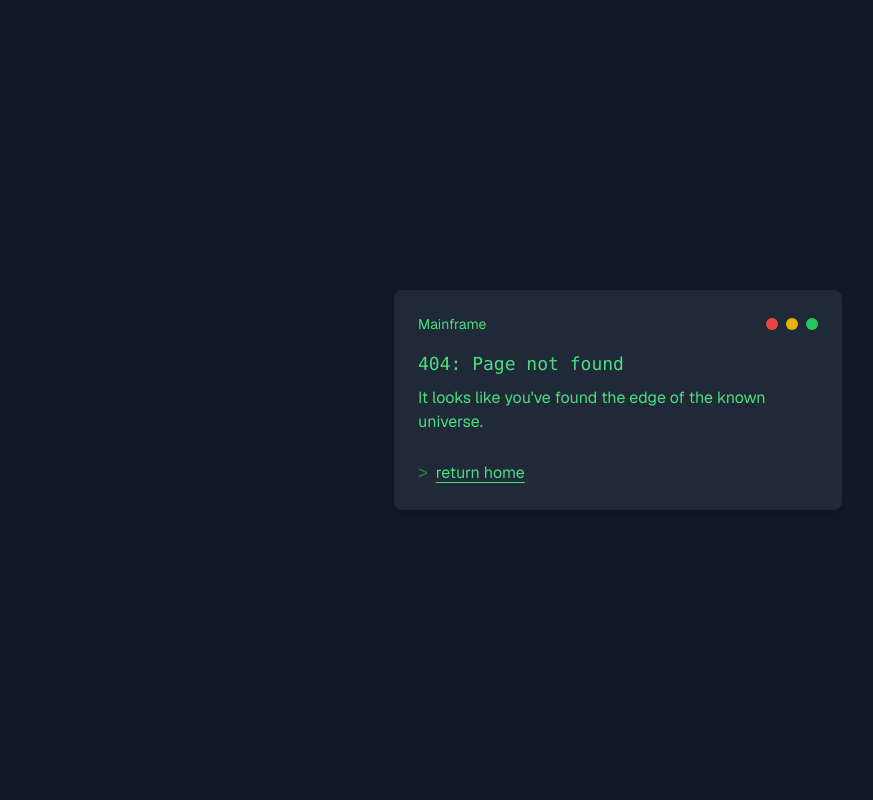
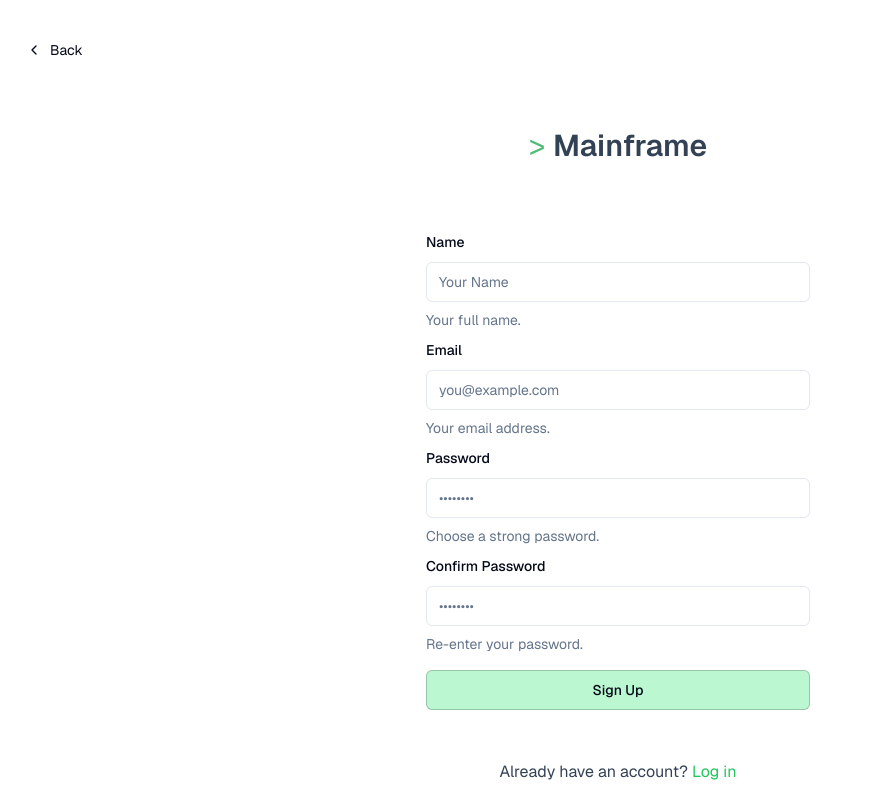
Before and after one commit to louremipsum/learnterminal, a Next.js app: page /signup in a window 1280 px wide. Before the commit this address had no page. Shown: the whole page, without its empty margins (22-895 px from the left). Built offline with nearby package versions, Linux system fonts and the light colour scheme.

Commit message:
refactor: Add Signup page component for user registration

```diff
--- /dev/null
+++ b/app/signup/page.tsx
@@ -0,0 +1,195 @@
+"use client";
+
+import Link from "next/link";
+import { createClient } from "@/utils/supabase/client";
+import { redirect } from "next/navigation";
+import { zodResolver } from "@hookform/resolvers/zod";
+import { useForm } from "react-hook-form";
+import { z } from "zod";
+import { Button } from "@/components/ui/button";
+import {
+  Form,
+  FormControl,
+  FormDescription,
+  FormField,
+  FormItem,
+  FormLabel,
+  FormMessage,
+} from "@/components/ui/form";
+import { Input } from "@/components/ui/input";
+import { ReloadIcon } from "@radix-ui/react-icons";
+
+// Form validation schema
+const FormSchema = z
+  .object({
+    name: z.string().min(2, { message: "Name must be at least 2 characters." }),
+    email: z.string().email({ message: "Invalid email address." }),
+    password: z
+      .string()
+      .min(6, { message: "Password must be at least 6 characters." }),
+    confirmPassword: z
+      .string()
+      .min(6, { message: "Confirm password must be at least 6 characters." }),
+  })
+  .refine((data) => data.password === data.confirmPassword, {
+    message: "Passwords don't match",
+    path: ["confirmPassword"],
+  });
+
+export default function Signup({
+  searchParams,
+}: {
+  searchParams: { message: string };
+}) {
+  const form = useForm<z.infer<typeof FormSchema>>({
+    resolver: zodResolver(FormSchema),
+    defaultValues: {
+      name: "",
+      email: "",
+      password: "",
+      confirmPassword: "",
+    },
+  });
+
+  const signUp = async (formData: z.infer<typeof FormSchema>) => {
+    const { name, email, password } = formData;
+    const supabase = createClient();
+
+    const { error } = await supabase.auth.signUp({
+      email,
+      password,
+      options: {
+        emailRedirectTo: `/api/auth/callback`,
+        data: {
+          first_name: name.split(" ")[0],
+          last_name: name.split(" ")[1],
+        },
+      },
+    });
+
+    if (error) {
+      return redirect("/signup?message=Could not authenticate user");
+    }
+
+    return redirect("/signup?message=Check email to continue sign in process");
+  };
+
+  return (
+    <div className="flex-1 flex flex-col w-full px-8 sm:max-w-md justify-center gap-2">
+      <Link
+        href="/"
+        className="absolute left-8 top-8 py-2 px-4 rounded-md no-underline text-foreground bg-btn-background hover:bg-btn-background-hover flex items-center group text-sm"
+      >
+        <svg
+          xmlns="http://www.w3.org/2000/svg"
+          width="24"
+          height="24"
+          viewBox="0 0 24 24"
+          fill="none"
+          stroke="currentColor"
+          strokeWidth="2"
+          strokeLinecap="round"
+          strokeLinejoin="round"
+          className="mr-2 h-4 w-4 transition-transform group-hover:-translate-x-1"
+        >
+          <polyline points="15 18 9 12 15 6" />
+        </svg>{" "}
+        Back
+      </Link>
+      <section className="mt-32 mb-10 flex items-center justify-center">
+        <div>
+          <span className="animate-pulse text-3xl text-green-600 mr-2">
+            &gt;
+          </span>
+          <span className="text-3xl text-slate-700 font-semibold">
+            Mainframe
+          </span>
+        </div>
+      </section>
+      <Form {...form}>
+        <form
+          onSubmit={form.handleSubmit(signUp)}
+          className="flex-1 flex flex-col w-full justify-center gap-2 text-foreground"
+        >
+          <FormField
+            control={form.control}
+            name="name"
+            render={({ field }) => (
+              <FormItem>
+                <FormLabel>Name</FormLabel>
+                <FormControl>
+                  <Input placeholder="Your Name" {...field} />
+                </FormControl>
+                <FormDescription>Your full name.</FormDescription>
+                <FormMessage />
+              </FormItem>
+            )}
+          />
+          <FormField
+            control={form.control}
+            name="email"
+            render={({ field }) => (
+              <FormItem>
+                <FormLabel>Email</FormLabel>
+                <FormControl>
+                  <Input placeholder="you@example.com" {...field} />
+                </FormControl>
+                <FormDescription>Your email address.</FormDescription>
+                <FormMessage />
+              </FormItem>
+            )}
+          />
+          <FormField
+            control={form.control}
+            name="password"
+            render={({ field }) => (
+              <FormItem>
+                <FormLabel>Password</FormLabel>
+                <FormControl>
+                  <Input type="password" placeholder="••••••••" {...field} />
+                </FormControl>
+                <FormDescription>Choose a strong password.</FormDescription>
+                <FormMessage />
+              </FormItem>
+            )}
+          />
+          <FormField
+            control={form.control}
+            name="confirmPassword"
+            render={({ field }) => (
+              <FormItem>
+                <FormLabel>Confirm Password</FormLabel>
+                <FormControl>
+                  <Input type="password" placeholder="••••••••" {...field} />
+                </FormControl>
+                <FormDescription>Re-enter your password.</FormDescription>
+                <FormMessage />
+              </FormItem>
+            )}
+          />
+          <Button
+            type="submit"
+            disabled={form.formState.isSubmitting}
+            className="my-2 border border-foreground/20 rounded-md px-4 py-2 text-foreground bg-green-200 hover:bg-green-300 mb-2"
+          >
+            {form.formState.isSubmitting && (
+              <ReloadIcon className="mr-2 h-4 w-4 animate-spin" />
+            )}
+            {form.formState.isSubmitting ? "Signing up..." : "Sign Up"}
+          </Button>
+          {searchParams?.message && (
+            <p className="mt-4 p-4 bg-foreground/10 text-foreground text-center">
+              {searchParams.message}
+            </p>
+          )}
+        </form>
+      </Form>
+      <p className="my-4 text-slate-700 text-center">
+        Already have an account?{" "}
+        <Link href={"/login"} className="text-green-500">
+          Log in
+        </Link>
+      </p>
+    </div>
+  );
+}
--- /dev/null
+++ b/app/signup/submit-button.tsx
@@ -0,0 +1,20 @@
+"use client";
+
+import { useFormStatus } from "react-dom";
+import { type ComponentProps } from "react";
+
+type Props = ComponentProps<"button"> & {
+  pendingText?: string;
+};
+
+export function SubmitButton({ children, pendingText, ...props }: Props) {
+  const { pending, action } = useFormStatus();
+
+  const isPending = pending && action === props.formAction;
+
+  return (
+    <button {...props} type="submit" aria-disabled={pending}>
+      {isPending ? pendingText : children}
+    </button>
+  );
+}
```
